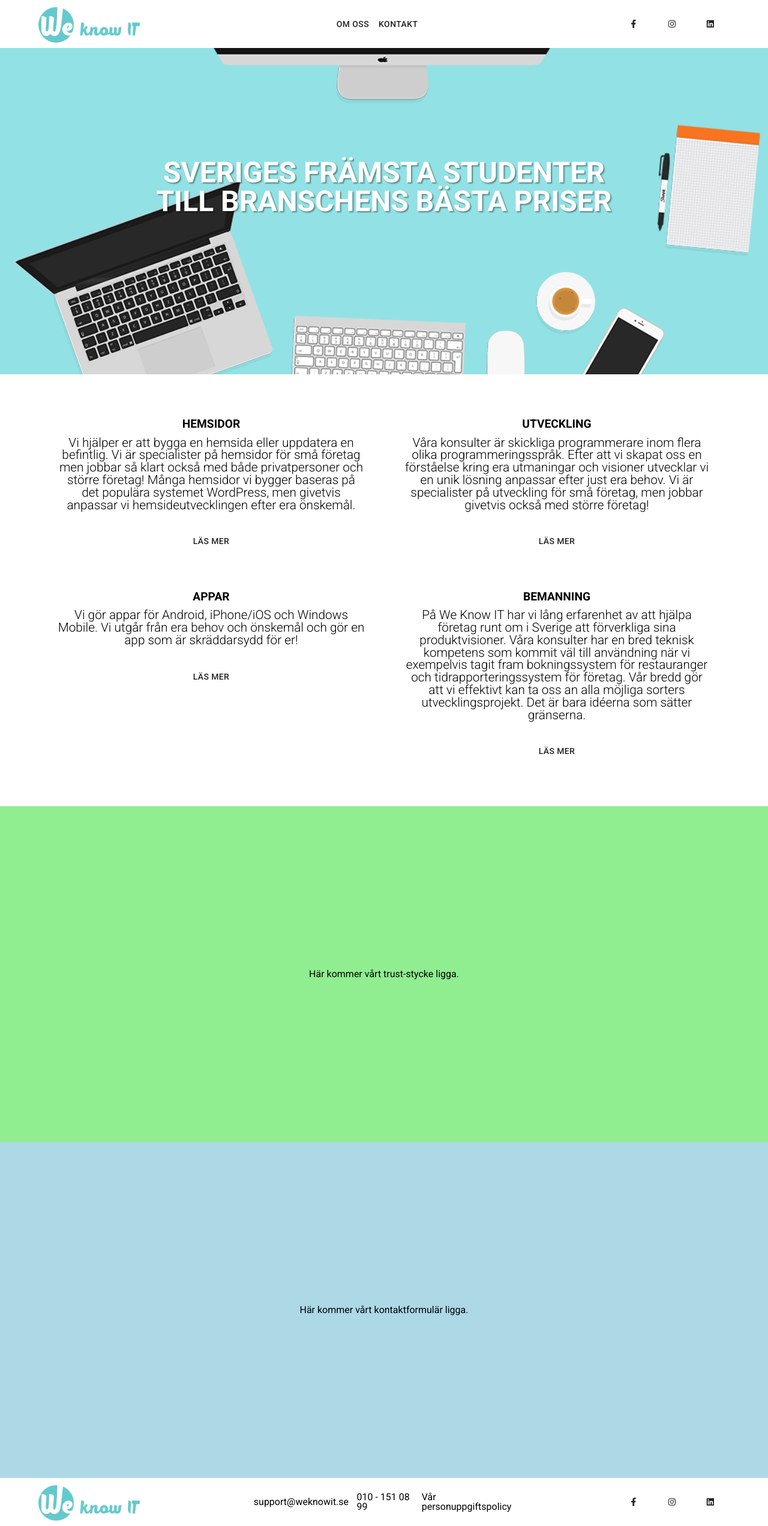
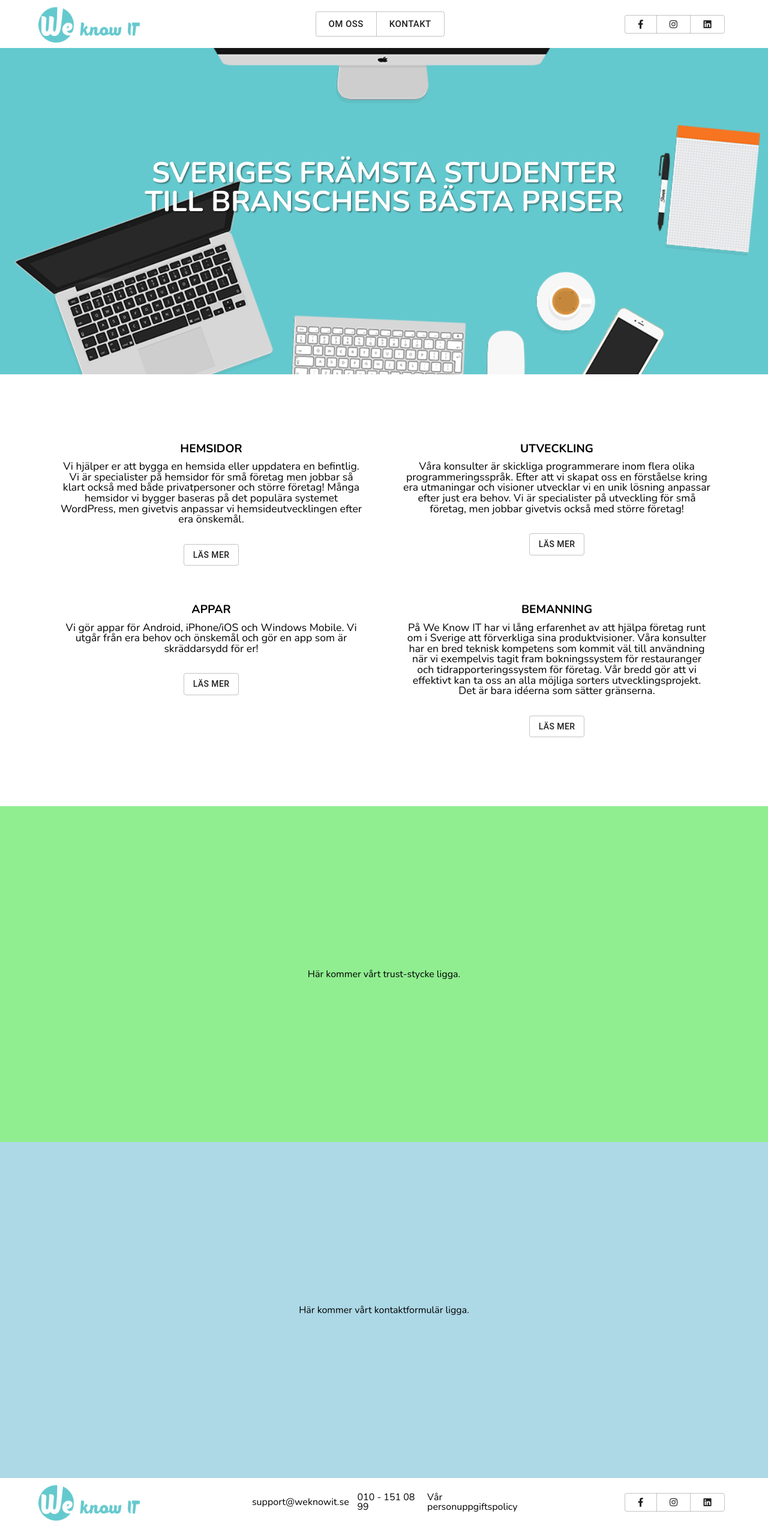
Before and after one commit to johniversen/wkit-website, a React (Create React App) app: page / in a window 1280 px wide. Shown: the whole page at 60% size. Built offline with nearby package versions, Linux system fonts and the light colour scheme.

Commit message:
buttons fix and new font

```diff
--- a/public/index.html
+++ b/public/index.html
@@ -4,7 +4,7 @@
     <meta charset="utf-8" />
     <meta name="viewport" content="width=device-width, initial-scale=1" />
     <meta name="theme-color" content="#000000" />
-    <link rel="stylesheet" href="https://fonts.googleapis.com/css?family=Roboto:300,400,500,700&display=swap" />
+    <link href="https://fonts.googleapis.com/css?family=Nunito:300,400,700&display=swap" rel="stylesheet">
     <link rel="stylesheet" href="https://use.fontawesome.com/releases/v5.11.2/css/all.css" integrity="sha384-KA6wR/X5RY4zFAHpv/CnoG2UW1uogYfdnP67Uv7eULvTveboZJg0qUpmJZb5VqzN" crossorigin="anonymous">
     <link rel="manifest" href="%PUBLIC_URL%/manifest.json" />
     <title>We Know IT</title>
--- a/src/components/App/App.css
+++ b/src/components/App/App.css
@@ -44,5 +44,5 @@ table {
 
 /* My css */
 body {
-  font-family: Roboto;
+  font-family: 'Nunito', sans-serif;
 }
--- a/src/components/Buttons/Button.jsx
+++ b/src/components/Buttons/Button.jsx
@@ -5,7 +5,7 @@ const Buttons = (props) => {
   const { handleClick, buttonText } = props;
 
   return (
-      <Button onClick={handleClick} >
+      <Button variant="outlined" onClick={handleClick} >
         {buttonText}
       </Button>
   )
--- a/src/components/Development/Development.jsx
+++ b/src/components/Development/Development.jsx
@@ -28,7 +28,7 @@ const Development = () => {
   width: 90%;
   `
 
-  const StyledWebsiteExample = styled.div`
+  const StyledDevelopmentExample = styled.div`
   padding: 2rem;
   width: 100%;
   `
@@ -73,21 +73,21 @@ const Development = () => {
         </StyledPSection>
       </StyledTopSection>
       <StyledBottomSection>
-        <StyledWebsiteExample>
+        <StyledDevelopmentExample>
           Här kommer ett exempel på utveckling ligga.
-        </StyledWebsiteExample>
-        <StyledWebsiteExample>
+        </StyledDevelopmentExample>
+        <StyledDevelopmentExample>
           Här kommer ett exempel på utveckling ligga.
-        </StyledWebsiteExample>
-        <StyledWebsiteExample>
+        </StyledDevelopmentExample>
+        <StyledDevelopmentExample>
           Här kommer ett exempel på utveckling ligga.
-        </StyledWebsiteExample>
-        <StyledWebsiteExample>
+        </StyledDevelopmentExample>
+        <StyledDevelopmentExample>
           Här kommer ett exempel på utveckling ligga.
-        </StyledWebsiteExample>
-        <StyledWebsiteExample>
+        </StyledDevelopmentExample>
+        <StyledDevelopmentExample>
           Här kommer ett exempel på utveckling ligga.
-        </StyledWebsiteExample>
+        </StyledDevelopmentExample>
       </StyledBottomSection>
     </StyledSection>
   )
--- a/src/components/Footer/Footer.jsx
+++ b/src/components/Footer/Footer.jsx
@@ -1,10 +1,24 @@
 import React from "react";
 import styled from 'styled-components';
-import ButtonContainer from '../Buttons';
 import { withRouter } from "react-router";
 import Logo from '../../assets/logo.png';
+import Button from '@material-ui/core/Button';
+import ButtonGroup from '@material-ui/core/ButtonGroup';
+import { makeStyles } from '@material-ui/core/styles';
+
+const useStyles = makeStyles(theme => ({
+  root: {
+    display: 'flex',
+    flexDirection: 'column',
+    alignItems: 'center',
+    '& > *': {
+      margin: theme.spacing(1),
+    },
+  },
+}));
 
 const Footer = (props) => {
+  const classes = useStyles();
 
   const facebookClick = () => {
     window.location.href = "https://www.facebook.com/WeKnowITswe/";
@@ -55,11 +69,13 @@ const Footer = (props) => {
         <StyledA>010 - 151 08 99</StyledA>
         <StyledA>Vår personuppgiftspolicy</StyledA>
       </StyledASection>
-      <div>
-        <ButtonContainer buttonFunction={facebookClick} buttonText={<i className="fab fa-facebook-f"></i>} />
-        <ButtonContainer buttonFunction={instagramClick} buttonText={<i className="fab fa-instagram"></i>} />
-        <ButtonContainer buttonFunction={linkedinClick} buttonText={<i className="fab fa-linkedin"></i>} />
-      </div>
+      <div className={classes.root}>
+          <ButtonGroup size="large" aria-label="large outlined button group">
+            <Button onClick={facebookClick}><i className="fab fa-facebook-f"></i></Button>
+            <Button onclick={instagramClick}><i className="fab fa-instagram"></i></Button>
+            <Button onClick={linkedinClick}><i className="fab fa-linkedin"></i></Button>
+          </ButtonGroup>
+        </div>
     </StyledSection>
   );
 }
--- a/src/components/Header/Header.jsx
+++ b/src/components/Header/Header.jsx
@@ -1,13 +1,24 @@
 import React from "react";
 import styled from 'styled-components';
-import ButtonContainer from '../Buttons';
 import { withRouter } from "react-router";
 import Logo from '../../assets/logo.png';
+import Button from '@material-ui/core/Button';
+import ButtonGroup from '@material-ui/core/ButtonGroup';
+import { makeStyles } from '@material-ui/core/styles';
+
+const useStyles = makeStyles(theme => ({
+  root: {
+    display: 'flex',
+    flexDirection: 'column',
+    alignItems: 'center',
+    '& > *': {
+      margin: theme.spacing(1),
+    },
+  },
+}));
 
 const Header = (props) => {
-  const aboutClick = () => {
-    props.history.push("/about");
-  }
+  const classes = useStyles();
 
   const facebookClick = () => {
     window.location.href = "https://www.facebook.com/WeKnowITswe/";
@@ -59,14 +70,18 @@ const Header = (props) => {
         <StyledA>
           <HeaderImg onClick={homeClick} />
         </StyledA>
-        <div>
-          <ButtonContainer buttonFunction={aboutClick} buttonText={"OM OSS"} />
-          <ButtonContainer buttonText={"KONTAKT"} />
+        <div className={classes.root}>
+          <ButtonGroup size="large" aria-label="large outlined button group">
+            <Button onClick={ () =>  props.history.push("/about")}>OM OSS</Button>
+            <Button>KONTAKT</Button>
+          </ButtonGroup>
         </div>
-        <div>
-          <ButtonContainer buttonFunction={facebookClick} buttonText={<i className="fab fa-facebook-f"></i>} />
-          <ButtonContainer buttonFunction={instagramClick} buttonText={<i className="fab fa-instagram"></i>} />
-          <ButtonContainer buttonFunction={linkedinClick} buttonText={<i className="fab fa-linkedin"></i>} />
+        <div className={classes.root}>
+          <ButtonGroup size="large" aria-label="large outlined button group">
+            <Button onClick={facebookClick}><i className="fab fa-facebook-f"></i></Button>
+            <Button onclick={instagramClick}><i className="fab fa-instagram"></i></Button>
+            <Button onClick={linkedinClick}><i className="fab fa-linkedin"></i></Button>
+          </ButtonGroup>
         </div>
       </StyledSection>
     </StyledSticky>
--- a/src/components/Products/Products.jsx
+++ b/src/components/Products/Products.jsx
@@ -47,7 +47,7 @@ const Products = () => {
 
   const StyledP = styled.p`
   margin-bottom: 2rem;
-  font-size: 1.3rem;
+  font-size: 1.1rem;
   font-weight: lighter;
   `
 
--- a/src/variables/colors.js
+++ b/src/variables/colors.js
@@ -1,4 +1,4 @@
 export const COLORS = {
-  wkitBlue: '#92E1E5',
+  wkitBlue: '#64c9ce',
   navBlue: 'lightblue'
 }
```
